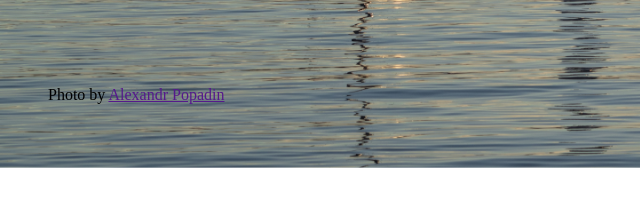
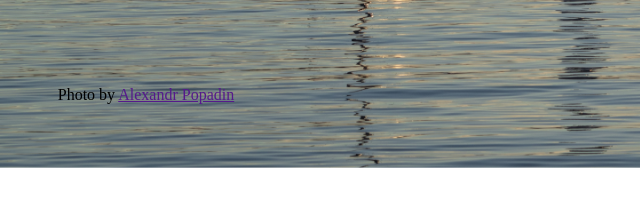
Before and after one commit to denislohan/twitter-auth-clone-with-2-columns, a plain HTML site: page index.html in a window 1280 px wide. Shown: the part 632-838 px from the top of the page, 0-640 px from the left. Drawn offline with Linux system fonts and the light colour scheme.

Commit message:
(style.css): clean css

```diff
--- a/index.html
+++ b/index.html
@@ -17,7 +17,7 @@
     <div id="main-container">
         <section id="left">
             <div class="photo-copyright">
-                <p class="dicclaimer">Photo by <span> <a href="">Alexandr Popadin</a></span></p>
+                <p class="disclaimer">Photo by <span> <a href="">Alexandr Popadin</a></span></p>
             </div>
         </section>
 
--- a/style.css
+++ b/style.css
@@ -15,7 +15,6 @@ body {
 #main-container {
     display: flex;
     flex-direction: row;
-    /* justify-content: center; */
     /* align-items: flex-end; */
     width: 100vw;
     height: 100vh;
@@ -25,16 +24,19 @@ body {
     display: flex;
     flex-direction: column;
     justify-content: flex-end;
-    align-items: flex-start;
+    align-items: center;
     flex: 683;
     height: 100vh;
+    width: 30%;
     background: url("resources/banner.png") no-repeat;
     background-size: 100vw auto;
     background-size: cover;
     align-self: flex-end;
+    text-align: center;
 }
 
 #left .photo-copyright {
+    width: 25%;
     margin: auto auto 3rem 3rem;
 }
 
```
